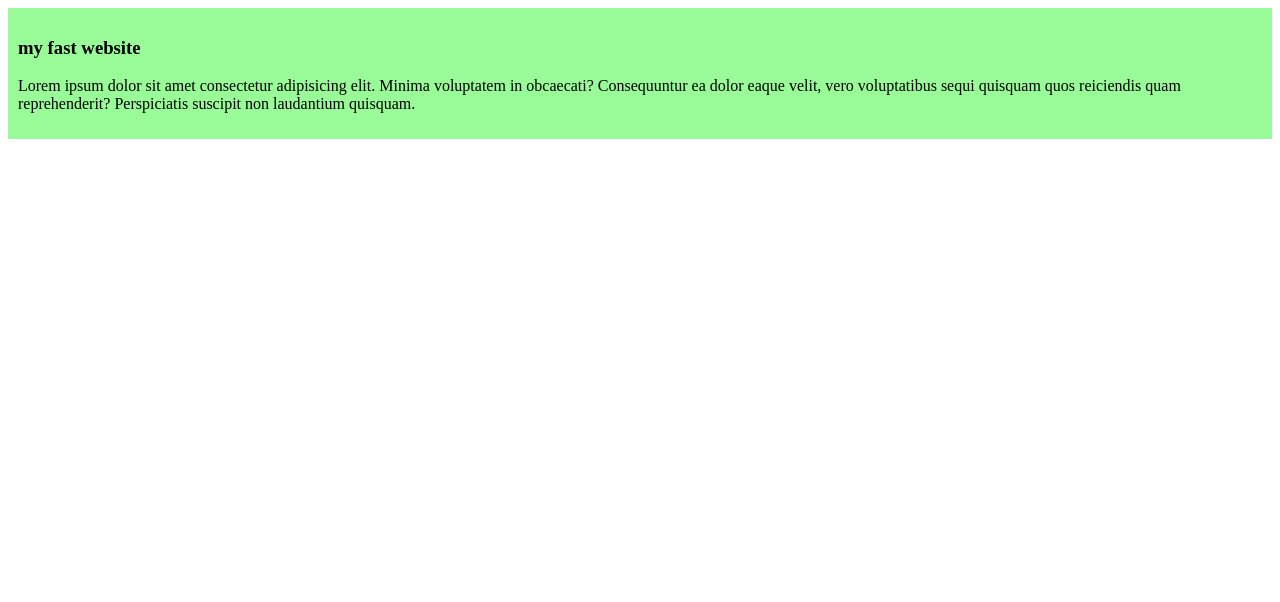
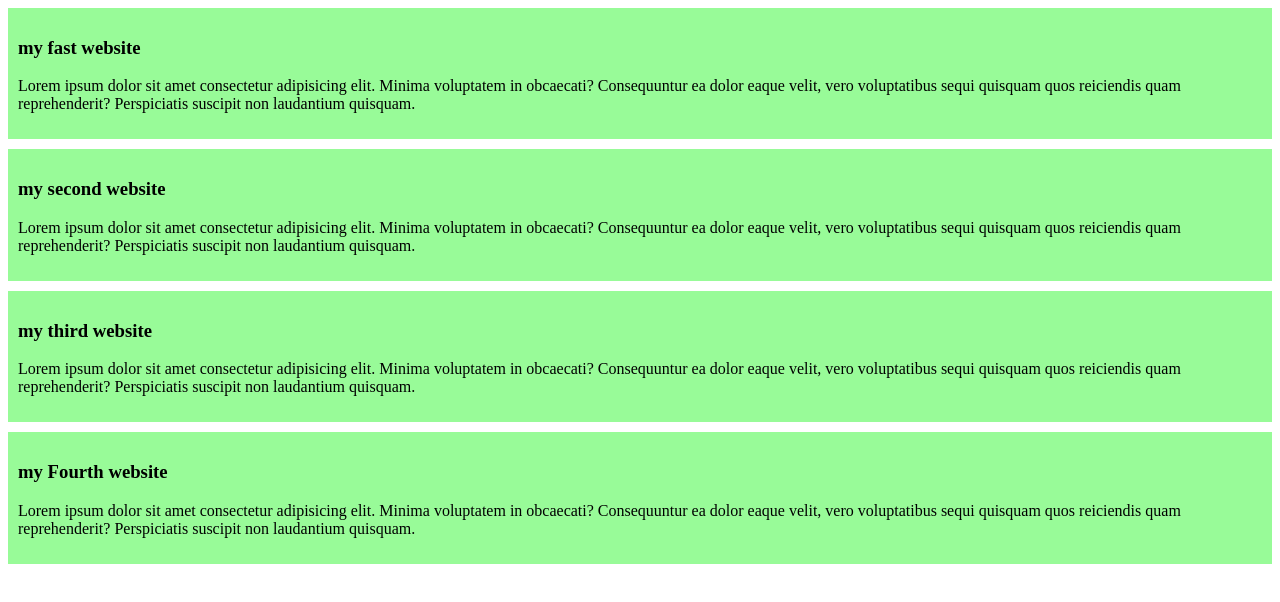
Before and after one commit to kornia194/my-simple-website, a plain HTML site: page index.html in a window 1280 px wide. Drawn offline with Linux system fonts and the light colour scheme.

Commit message:
added the second, third and the fourth blog

```diff
--- a/index.html
+++ b/index.html
@@ -11,6 +11,18 @@
         <h3>my fast website</h3>
         <p>Lorem ipsum dolor sit amet consectetur adipisicing elit. Minima voluptatem in obcaecati? Consequuntur ea dolor eaque velit, vero voluptatibus sequi quisquam quos reiciendis quam reprehenderit? Perspiciatis suscipit non laudantium quisquam.</p>
     </div>
+    <div>
+        <h3>my second website</h3>
+        <p>Lorem ipsum dolor sit amet consectetur adipisicing elit. Minima voluptatem in obcaecati? Consequuntur ea dolor eaque velit, vero voluptatibus sequi quisquam quos reiciendis quam reprehenderit? Perspiciatis suscipit non laudantium quisquam.</p>
+    </div>
+    <div>
+        <h3>my third website</h3>
+        <p>Lorem ipsum dolor sit amet consectetur adipisicing elit. Minima voluptatem in obcaecati? Consequuntur ea dolor eaque velit, vero voluptatibus sequi quisquam quos reiciendis quam reprehenderit? Perspiciatis suscipit non laudantium quisquam.</p>
+    </div>
+    <div>
+        <h3>my Fourth website</h3>
+        <p>Lorem ipsum dolor sit amet consectetur adipisicing elit. Minima voluptatem in obcaecati? Consequuntur ea dolor eaque velit, vero voluptatibus sequi quisquam quos reiciendis quam reprehenderit? Perspiciatis suscipit non laudantium quisquam.</p>
+    </div>
 
 </body>
 </html>
--- a/styles/blog.css
+++ b/styles/blog.css
@@ -1,4 +1,5 @@
 div{
     background-color: palegreen;
     padding: 10px;
+    margin-bottom: 10px;
 }
```
